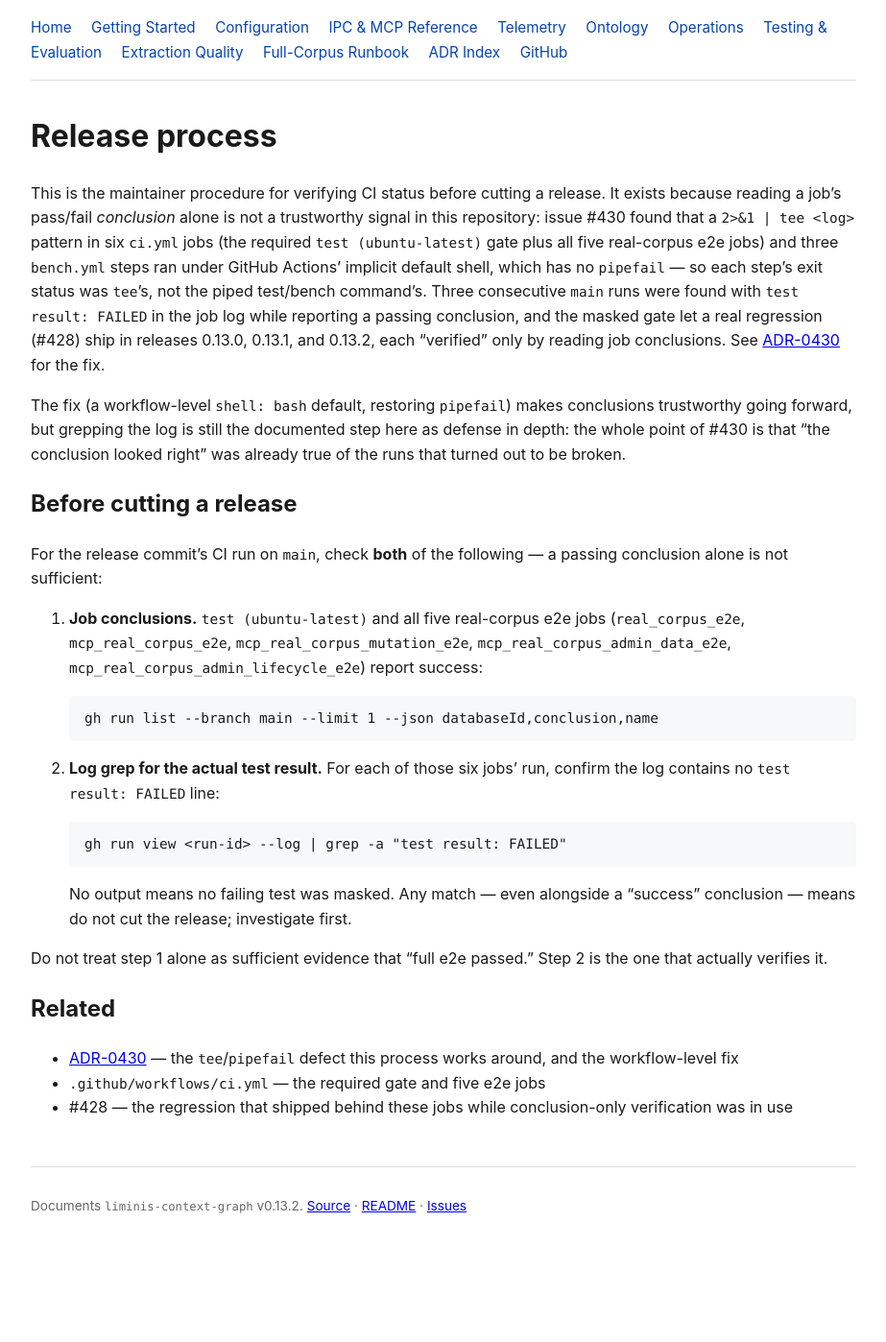
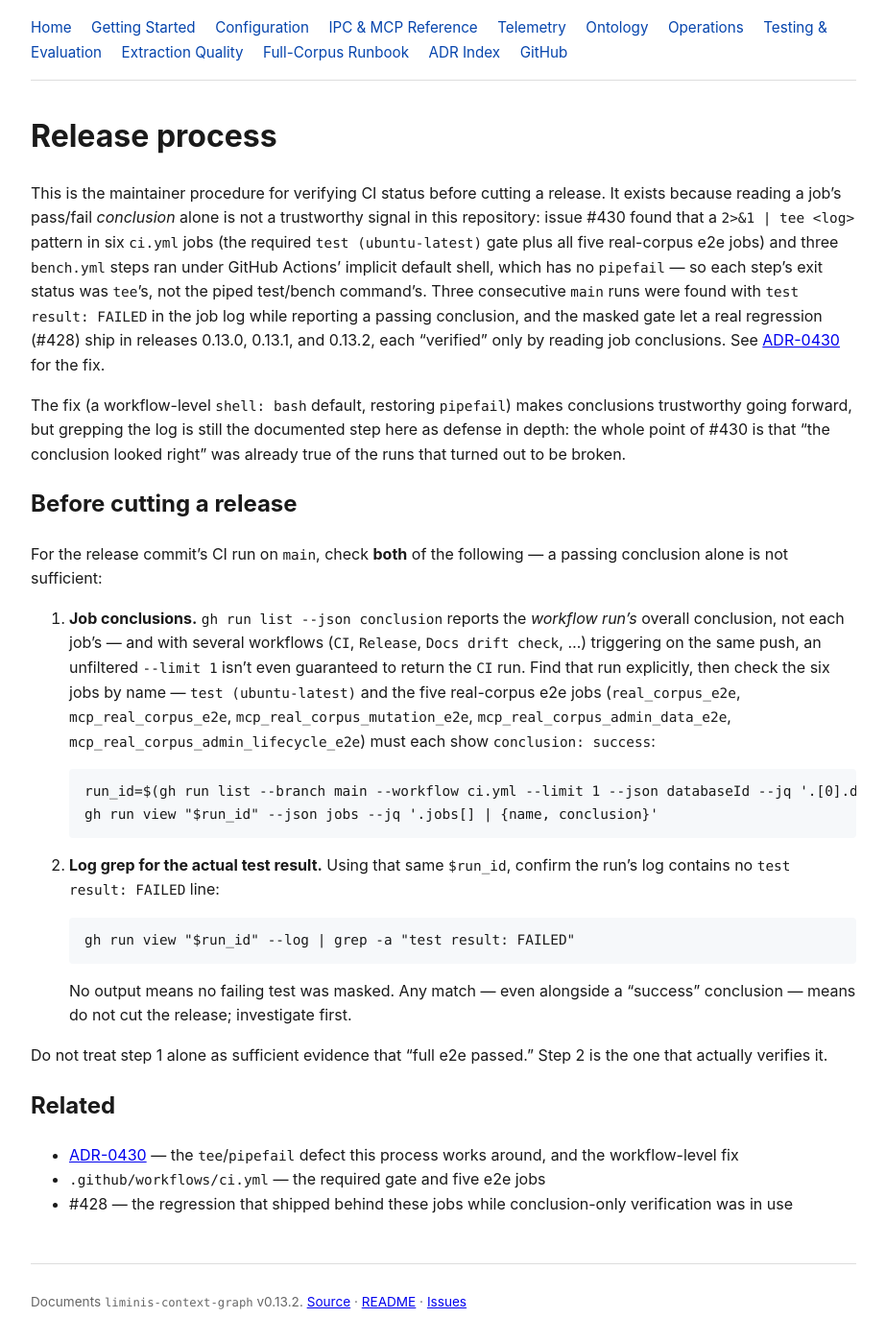
Before and after one commit to verveguy/liminis-context-graph, a Jekyll site: the page built from docs/release-process.md, in a window 1280 px wide. Shown: the whole page at 96% size, without its empty margins (178-1101 px from the left). Built offline with Jekyll 4.4.1, drawn with Linux system fonts in a browser that asks for light colours; before the commit the page ends 1297 px from its top, so only the background shows below that.

Commit message:
fix(docs): scope release-process.md's gh run list to the CI workflow and per-job conclusions
gh run list --json conclusion reports the workflow run's overall
conclusion, not each job's, and an unfiltered --limit 1 isn't
guaranteed to return the CI run when several workflows trigger on the
same push. Filter to --workflow ci.yml and check each of the six job
conclusions via gh run view --json jobs instead.

Flagged by Copilot review on PR #435.

````diff
--- a/docs/release-process.md
+++ b/docs/release-process.md
@@ -26,20 +26,25 @@ already true of the runs that turned out to be broken.
 For the release commit's CI run on `main`, check **both** of the following — a passing
 conclusion alone is not sufficient:
 
-1. **Job conclusions.** `test (ubuntu-latest)` and all five real-corpus e2e jobs
+1. **Job conclusions.** `gh run list --json conclusion` reports the *workflow run's*
+   overall conclusion, not each job's — and with several workflows (`CI`, `Release`,
+   `Docs drift check`, ...) triggering on the same push, an unfiltered `--limit 1` isn't
+   even guaranteed to return the `CI` run. Find that run explicitly, then check the six
+   jobs by name — `test (ubuntu-latest)` and the five real-corpus e2e jobs
    (`real_corpus_e2e`, `mcp_real_corpus_e2e`, `mcp_real_corpus_mutation_e2e`,
-   `mcp_real_corpus_admin_data_e2e`, `mcp_real_corpus_admin_lifecycle_e2e`) report
-   success:
+   `mcp_real_corpus_admin_data_e2e`, `mcp_real_corpus_admin_lifecycle_e2e`) must each
+   show `conclusion: success`:
 
    ```bash
-   gh run list --branch main --limit 1 --json databaseId,conclusion,name
+   run_id=$(gh run list --branch main --workflow ci.yml --limit 1 --json databaseId --jq '.[0].databaseId')
+   gh run view "$run_id" --json jobs --jq '.jobs[] | {name, conclusion}'
    ```
 
-2. **Log grep for the actual test result.** For each of those six jobs' run, confirm the
+2. **Log grep for the actual test result.** Using that same `$run_id`, confirm the run's
    log contains no `test result: FAILED` line:
 
    ```bash
-   gh run view <run-id> --log | grep -a "test result: FAILED"
+   gh run view "$run_id" --log | grep -a "test result: FAILED"
    ```
 
    No output means no failing test was masked. Any match — even alongside a "success"
````
